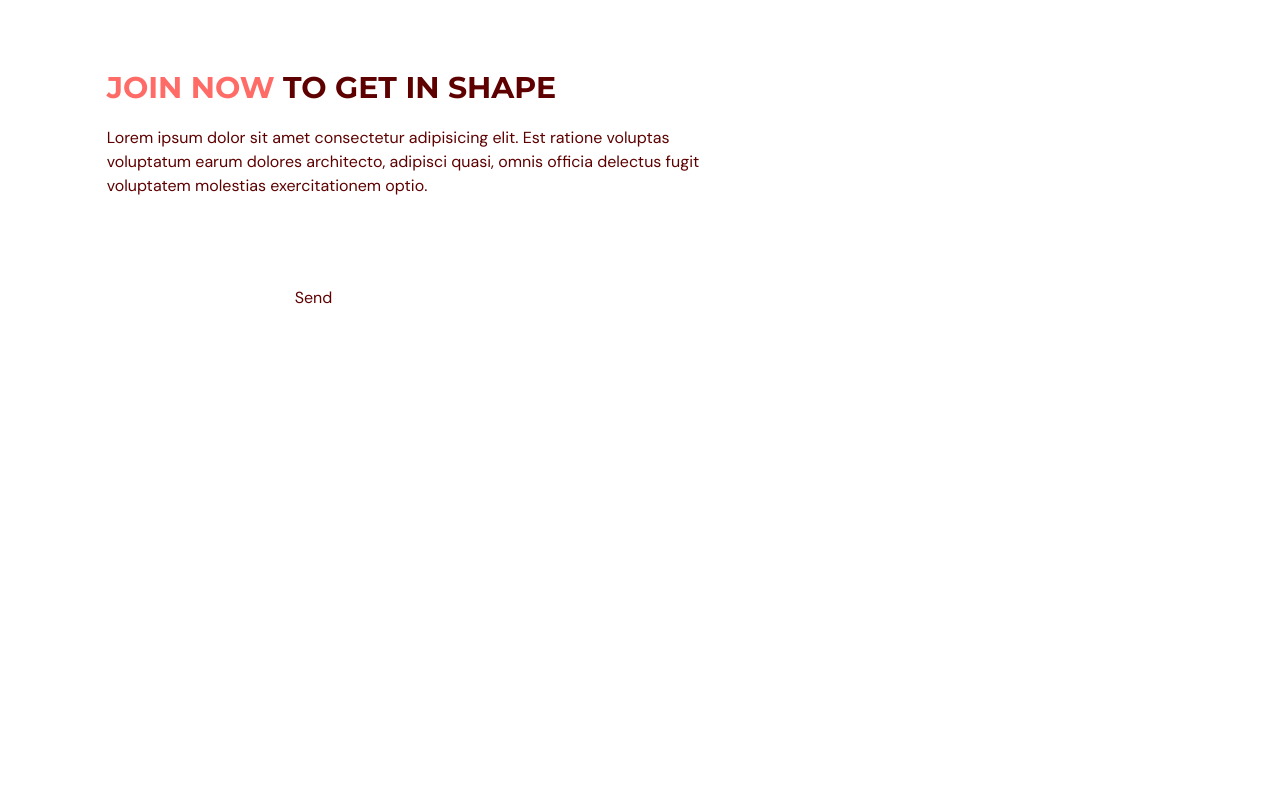
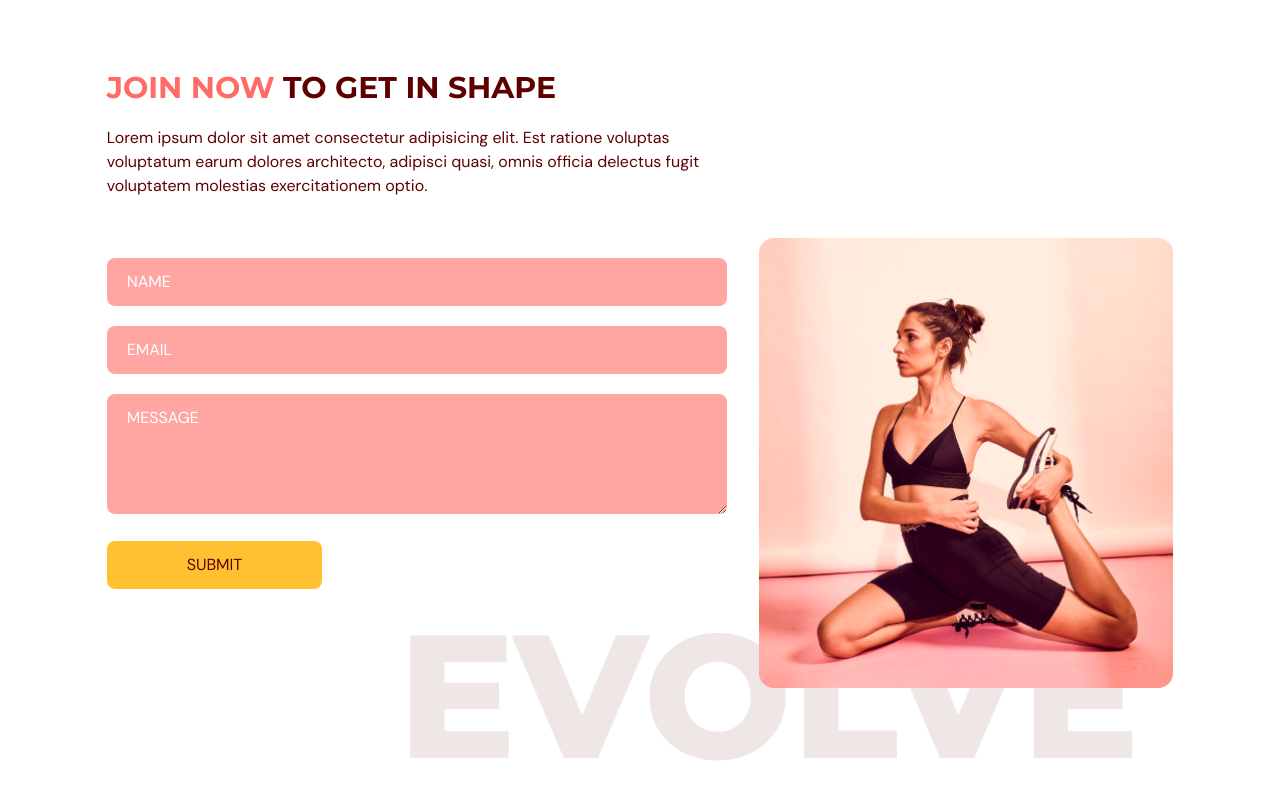
Before and after one commit to MarwanOladele/fitness-app, a React (Vite) app: page / in a window 1280 px wide. Shown: the part 3060-3860 px from the top of the page. Before the commit the page ends 3498 px from the top, so only its background shows below. Built offline with nearby package versions, Linux system fonts and the light colour scheme.

Commit message:
contact us section implemented

```diff
--- a/src/pages/contactUs/Contactus.tsx
+++ b/src/pages/contactUs/Contactus.tsx
@@ -26,7 +26,6 @@ const Contactus = ({ setSelectedPage }: Props) => {
       <div className="">
         <div className="md:w-3/5">
           <HText>
-            {" "}
             <span className="text-primary-500">JOIN NOW</span> to get in shape
           </HText>
           <p className="my-5">
@@ -38,7 +37,7 @@ const Contactus = ({ setSelectedPage }: Props) => {
         <div className="mt-10 justify-between gap-8 md:flex">
           <div className="mt-10 basis-3/5 md:mt-0">
             <form
-              action="https://formsubmit.co/oladelemarwan@gmail.com"
+              action="https://formsubmit.co/e243206f25c96180379ae2610f301705 "
               method="POST"
               className=""
               target="_blank"
@@ -46,7 +45,7 @@ const Contactus = ({ setSelectedPage }: Props) => {
             >
               <input
                 type="text"
-                className="w-full rounded-lg bg-primary px-5 py-3 placeholder-white"
+                className="w-full rounded-lg bg-primary-300 px-5 py-3 placeholder-white mt-5 outline-none"
                 placeholder="NAME"
                 {...register("name", {
                   required: true,
@@ -59,10 +58,44 @@ const Contactus = ({ setSelectedPage }: Props) => {
                   {errors.name.type === "maxLength" && "Max length is 100"}
                 </p>
               )}
-              <input type="email" name="email" required />
-              <button type="submit">Send</button>
+              <input
+                type="email"
+                className="w-full rounded-lg bg-primary-300 px-5 py-3 placeholder-white mt-5 outline-none"
+                placeholder="EMAIL"
+                {...register("email", {
+                  required: true,
+                })}
+              />
+              {errors.email && (
+                <p className="mt-1 text-primary-500 ">
+                  {errors.email.type === "required" && "This field is required"}
+                </p>
+              )}
+              <textarea
+                className="w-full rounded-lg bg-primary-300 px-5 py-3 placeholder-white mt-5 outline-none"
+                placeholder="MESSAGE"
+                rows={4}
+                cols={50}
+                {...register("message", {
+                  required: true,
+                  maxLength: 1000,
+                })}
+              />
+              {errors.message && (
+                <p className="mt-1 text-primary-500 ">
+                  {errors.message.type === "required" &&
+                    "This field is required"}
+                  {errors.message.type === "maxLength" && "Max length is 1000"}
+                </p>
+              )}
+              <button className="mt-5 rounded-lg bg-secondary-500 px-20 py-3 transition duration-500 hover:text-white" type="submit">SUBMIT</button>
             </form>
           </div>
+           <div className="relative mt-16 basis-2/5 md:mt-0">
+                <div className="md:before:content-evolvetext w-full before:absolute before:-bottom-20 before:right-10 before:z-[-1]">
+                  <img src={contactus} alt="contactus" className="w-full" />
+                </div>
+           </div>
         </div>
       </div>
     </section>
```
